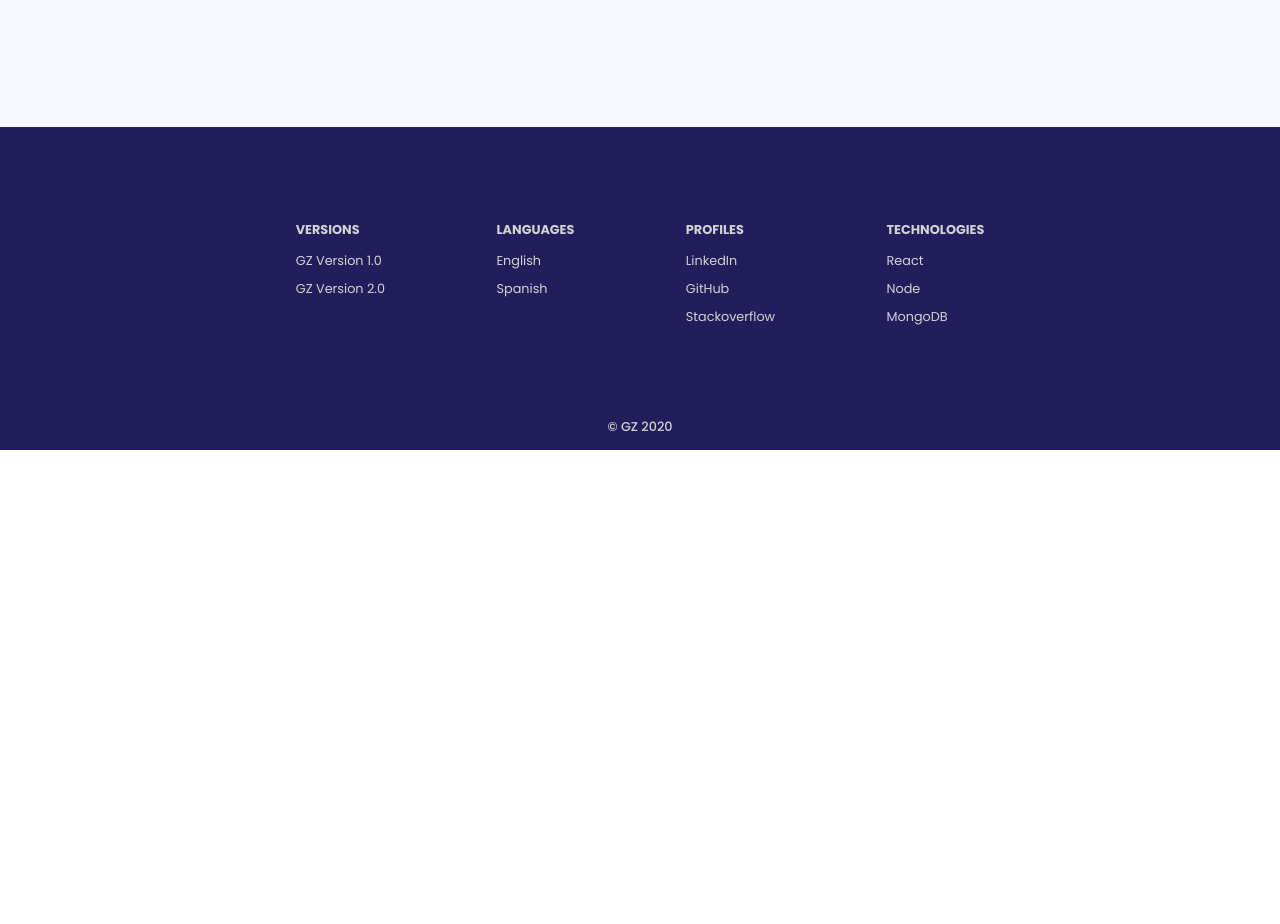
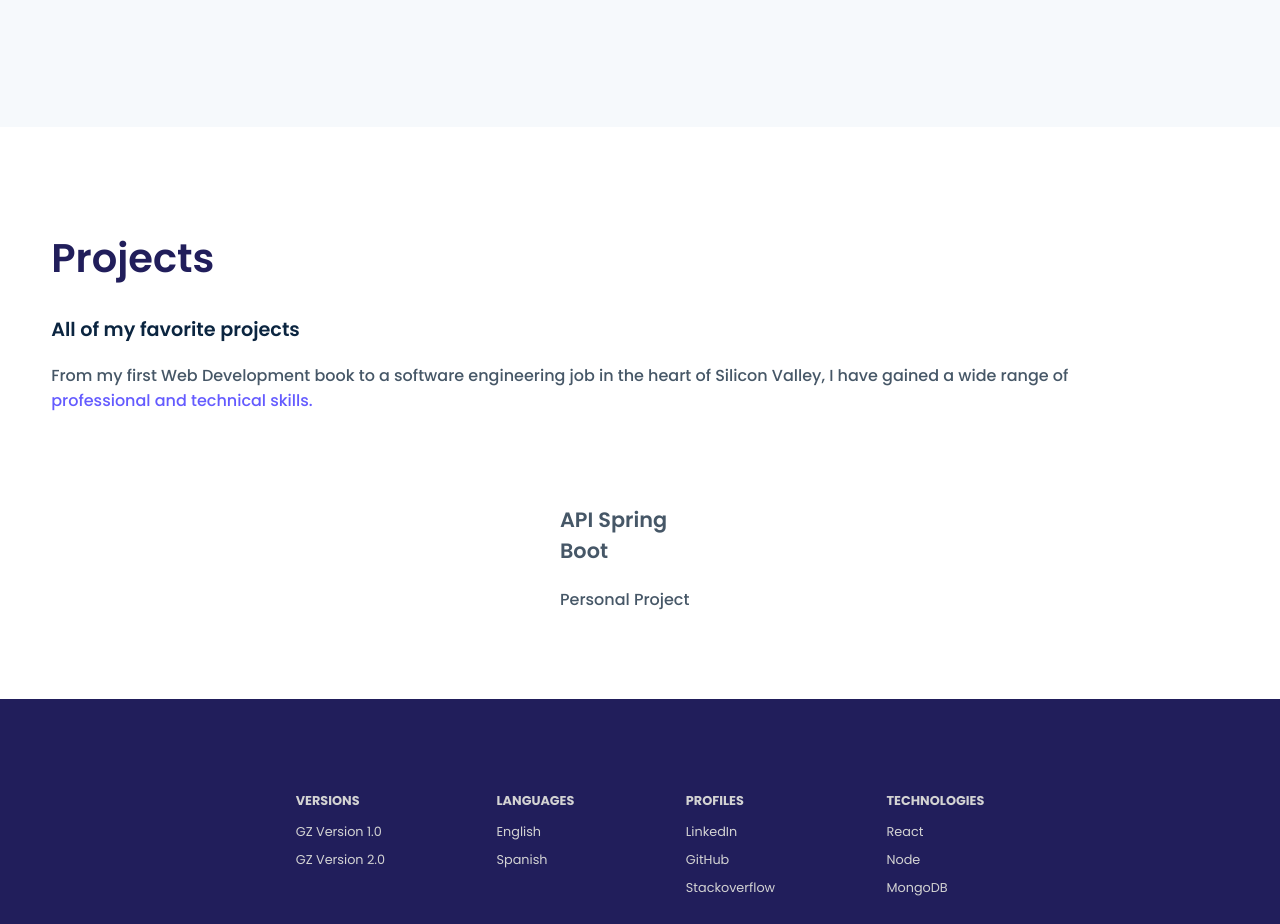
Before and after one commit to gustavozapata/gz-react-portfolio, a React (Create React App) app in the folder client/: page / in a window 1280 px wide. Shown: the part 1560-2484 px from the top of the page. Before the commit the page ends 2010 px from the top, so only its background shows below. Built offline with nearby package versions, Linux system fonts and the light colour scheme; the HTML template or start-up script is replaced by a standard one.

Commit message:
start projects section

```diff
--- a/client/src/App.js
+++ b/client/src/App.js
@@ -1,5 +1,6 @@
 import React from "react";
 import Skills from "./layout/Skills";
+import Projects from "./layout/Projects";
 import Footer from "./layout/Footer";
 import "./App.css";
 
@@ -15,6 +16,7 @@ function App() {
       </header>
       <main>
         <Skills />
+        <Projects />
       </main>
       <Footer />
     </div>
--- /dev/null
+++ b/client/src/components/ProjectCard.js
@@ -0,0 +1,10 @@
+import React from "react";
+
+export default function ProjectCard() {
+  return (
+    <div className="ProjectCard">
+      <p className="title">API Spring Boot</p>
+      <p>Personal Project</p>
+    </div>
+  );
+}
--- /dev/null
+++ b/client/src/layout/Projects.js
@@ -0,0 +1,22 @@
+import React from "react";
+import ProjectCard from "../components/ProjectCard";
+import "./styles/Projects.css";
+
+export default function Projects() {
+  return (
+    <div className="Projects">
+      <div className="page">
+        <h1>Projects</h1>
+        <h3>All of my favorite projects</h3>
+        <p>
+          From my first Web Development book to a software engineering job in
+          the heart of Silicon Valley, I have gained a wide range of
+          <span> professional and technical skills.</span>
+        </p>
+        <main>
+          <ProjectCard />
+        </main>
+      </div>
+    </div>
+  );
+}
--- /dev/null
+++ b/client/src/layout/styles/Projects.css
@@ -0,0 +1,4 @@
+.Projects .title {
+  font-weight: 600;
+  font-size: 1.3em;
+}
--- a/client/src/layout/styles/Skills.css
+++ b/client/src/layout/styles/Skills.css
@@ -1,13 +1,13 @@
 .Skills {
   background-color: #f6f9fc;
 }
-.Skills .page {
+.page {
   width: 92%;
   max-width: 1300px;
   margin: 0px auto;
   padding: 1px;
 }
-.Skills h1 {
+.page h1 {
   font-size: 2.5em;
   font-weight: 600;
   margin-top: 100px;
@@ -15,21 +15,21 @@
   color: #211e5b;
   /* color: #455268; */
 }
-.Skills h3 {
+.page h3 {
   font-weight: 600;
   font-size: 1.2em;
   color: #0b2540;
 }
-.Skills p {
+.page p {
   width: 90%;
   /* font-size: 1.2em; */
   font-weight: 500;
   color: #465767;
 }
-.Skills p span {
+.page p span {
   color: #645bff;
 }
-.Skills main {
+.page main {
   width: 90%;
   display: flex;
   justify-content: space-around;
```
